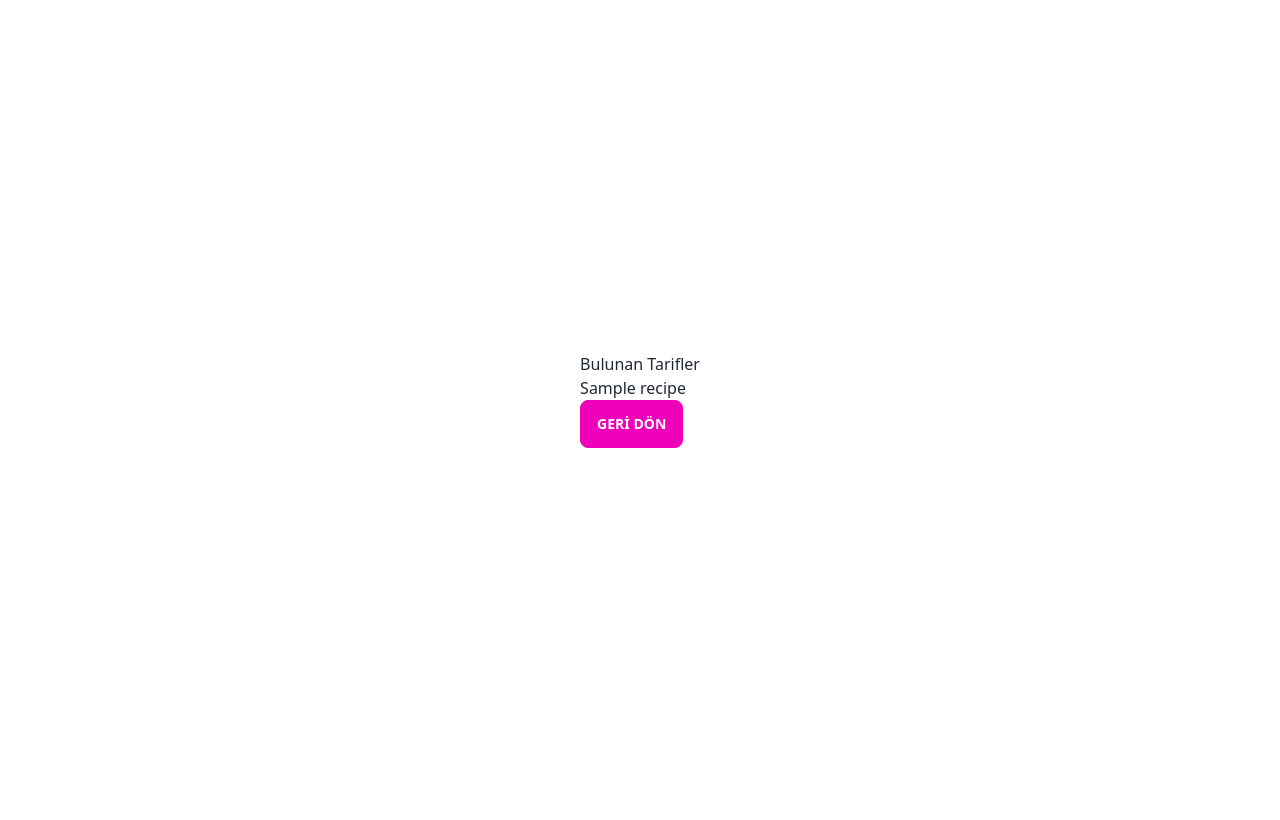
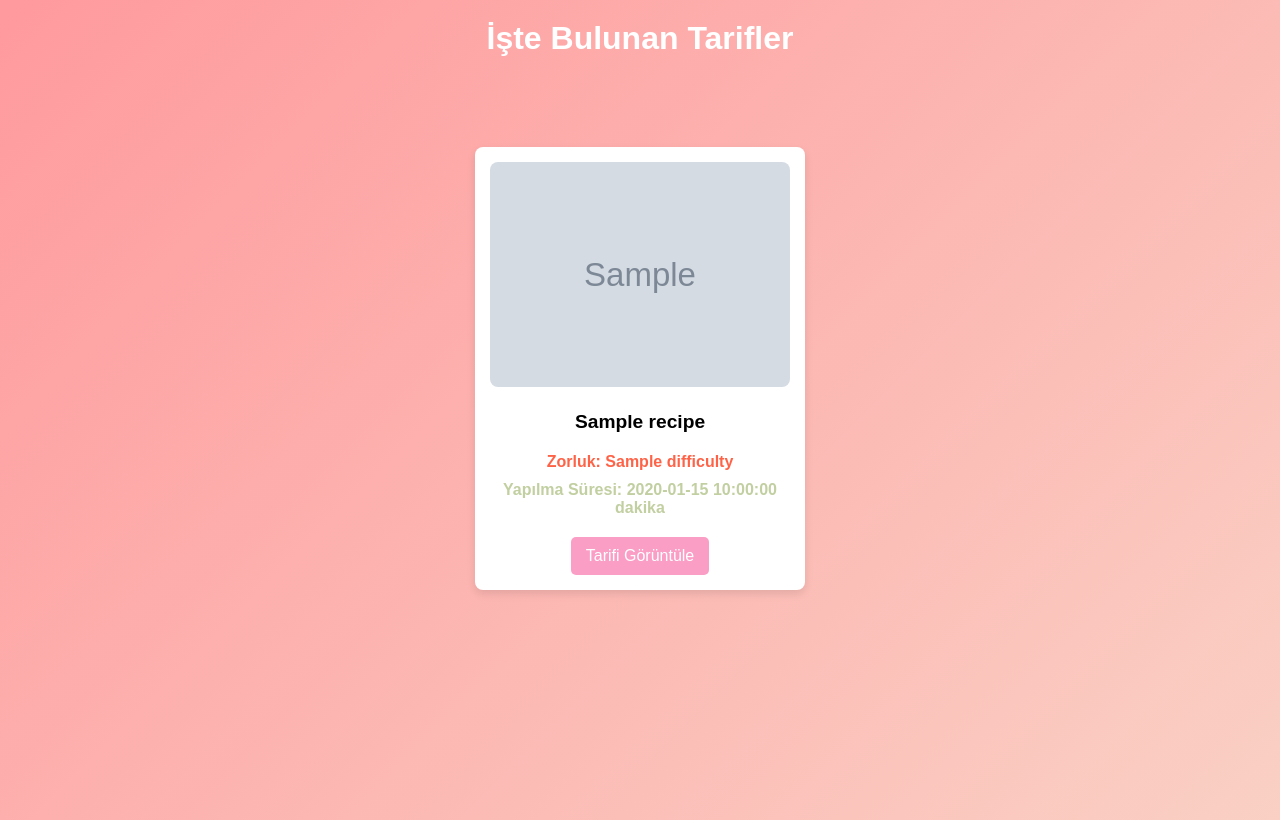
Before and after one commit to k0laa/Yemek_Tarif_Asistani, a Flask app: template templates/recipes.html in a window 1280 px wide. Before the commit the page ends 448 px from the top, so only its background shows below. Run offline with Flask 3, Linux system fonts and the light colour scheme; the template is opened without the code that fills it: most values are stand-ins (such as "Sample title", 1, 10 or a date in 2020); grey boxes marked "Sample" are stand-in pictures; some libraries are stand-ins or nearby versions.

Commit message:
ikinci sayfa

```diff
--- a/app.py
+++ b/app.py
@@ -43,4 +43,4 @@
 
 
 if __name__ == '__main__':
-    app.run(host='0.0.0.0', port=5000, debug=True)
+    app.run(host='0.0.0.0', port=5001, debug=True)
--- a/templates/recipes.html
+++ b/templates/recipes.html
@@ -1,36 +1,128 @@
 <!DOCTYPE html>
 <html lang="tr">
 <head>
-    <meta charset="UTF-8">
-    <meta name="viewport" content="width=device-width, initial-scale=1.0">
-    <title>Bulunan Tarifler</title>
-    <link href="https://cdn.jsdelivr.net/npm/daisyui@2.0.0/dist/full.css" rel="stylesheet">
+    <meta charset="UTF-8"> <!-- Sayfanın karakter setini UTF-8 olarak ayarlıyoruz. -->
+    <meta name="viewport" content="width=device-width, initial-scale=1.0"> <!-- Sayfanın mobil uyumlu olması için viewport ayarları. -->
+    <title>Recise Bot</title> <!-- Sayfa başlığı -->
     <style>
-        html, body {
-            height: 100%;
+        /* Sayfanın stilini burada belirliyoruz */
+        body {
+            font-family: Arial, sans-serif;  /* Font ailesini ayarlıyoruz */
+            margin: 0;  /* Sayfa kenarlarından boşluk bırakmıyoruz */
+            padding: 0;  /* Sayfanın padding (iç boşluk) özelliğini sıfırlıyoruz */
+            background: linear-gradient(135deg, #ff9a9e, #fad0c4); /* Sayfa arka plan rengini linear gradient ile değiştiriyoruz */
+            min-height: 100vh; /* Sayfanın tam ekran yüksekliğine ulaşmasını sağlıyoruz */
         }
-        body {
-            display: flex;
-            justify-content: center;
-            align-items: center;
-            margin: 0;
-            background-color: #1a202c; /* Koyu arka plan rengi */
+
+        h1 {
+            text-align: center;  /* Başlığı ortaya hizalıyoruz */
+            margin: 20px;  /* Başlığa dış boşluk ekliyoruz */
+            color: white;  /* Başlık rengini beyaz yapıyoruz */
+        }
+
+        .loading-message {
+            position: fixed;  /* Sayfanın ortasında sabit kalsın */
+            top: 50%;  /* Yüksekliğini ortalıyoruz */
+            left: 50%;  /* Yatayda ortalıyoruz */
+            transform: translate(-50%, -50%);  /* Gerçekten ortalamak için */
+            font-size: 1.5em;
+            color: white;
+            background-color: rgba(0, 0, 0, 0.5);  /* Yarı şeffaf bir arka plan */
+            padding: 20px;
+            border-radius: 10px;
+            z-index: 10;  /* Mesajın üstte görünmesini sağlıyoruz */
+        }
+
+        .recipes-container {
+            display: flex;  /* Tarife kartlarını yatayda sıralamak için Flexbox kullanıyoruz */
+            flex-wrap: wrap;  /* Kartların sarmasını sağlıyoruz */
+            justify-content: center;  /* Kartları ortalamak için center hizalıyoruz */
+            gap: 20px;  /* Kartlar arasına 20px boşluk bırakıyoruz */
+            padding-top: 50px;  /* Yüksekliği başlıkla uyumlu hale getirmek için boşluk bırakıyoruz */
+            filter: blur(5px);  /* Sayfanın geri kalan kısmını bulanık yapıyoruz */
+            transition: filter 0.3s ease;  /* Bulanıklık efektinin geçişini yumuşatıyoruz */
+        }
+
+        .recipe-card {
+            background-color: white;  /* Tarif kartlarının arka plan rengini beyaz yapıyoruz */
+            border-radius: 8px;  /* Köşeleri yuvarlatıyoruz */
+            box-shadow: 0 4px 8px rgba(0, 0, 0, 0.1);  /* Kartlara gölge ekliyoruz */
+            width: 300px;  /* Kartların genişliğini 300px yapıyoruz */
+            padding: 15px;  /* Kartların içindeki boşluğu ayarlıyoruz */
+            text-align: center;  /* Kart içeriğini ortalıyoruz */
+            margin-top: 20px;  /* Kartların üst kısmına boşluk ekliyoruz */
+        }
+
+        .recipe-card img {
+            width: 100%;  /* Resmi kartın tamamını kaplayacak şekilde boyutlandırıyoruz */
+            height: auto;  /* Yüksekliği otomatik ayarlıyoruz, orantılı kalmasını sağlıyoruz */
+            border-radius: 8px;  /* Resmin köşelerini yuvarlatıyoruz */
+        }
+
+        .recipe-card h3 {
+            font-size: 1.2em;  /* Başlık font boyutunu ayarlıyoruz */
+            margin: 20px 0;  /* Başlık çevresine boşluk ekliyoruz */
+        }
+
+        .recipe-card .difficulty,
+        .recipe-card .time {
+            font-size: 1em;  /* Zorluk ve süre yazılarının font boyutunu ayarlıyoruz */
+            margin: 10px 0;  /* Aralarına boşluk ekliyoruz */
+            color: #333;  /* Rengini koyu gri yapıyoruz */
+        }
+
+        .recipe-card .difficulty {
+            font-weight: bold;
+            color: #FF6347; /* Zorluk seviyesini kırmızı renkte yapıyoruz */
+        }
+
+        .recipe-card .time {
+            font-weight: bold;
+            color: #C1CFA1; /* Yapılma süresini turuncu renkte yapıyoruz */
+        }
+
+        .recipe-card a {
+            display: inline-block;  /* Bağlantıyı satır içi blok eleman olarak gösteriyoruz */
+            margin-top: 10px;  /* Bağlantıya üst boşluk ekliyoruz */
+            padding: 10px 15px;  /* Bağlantıya iç boşluk ekliyoruz */
+            background-color: #FB9EC6;  /* Bağlantıya mavi arka plan rengi ekliyoruz */
+            color: white;  /* Bağlantının metin rengini beyaz yapıyoruz */
+            text-decoration: none;  /* Bağlantı altını çizmemek için kaldırıyoruz */
+            border-radius: 5px;  /* Bağlantıya yuvarlak köşe veriyoruz */
+            font-size: 1em;  /* Bağlantı metninin font boyutunu ayarlıyoruz */
+        }
+
+        .recipe-card a:hover {
+            background-color: #FFCCE1;  /* Bağlantının üzerine gelindiğinde rengini değiştiriyoruz */
+        }
+
+        /* Yükleniyor mesajı kaybolduğunda sayfa bulanıklığını kaldır */
+        .recipes-container.no-blur {
+            filter: none;
         }
     </style>
 </head>
-<body class="bg-base-100 dark:bg-gray-900 dark:text-white">
-    <div class="w-full max-w-md p-6 bg-white dark:bg-gray-800 shadow-lg rounded-lg text-center">
-        <h1 class="text-3xl font-bold mb-4">Bulunan Tarifler</h1>
-        <ul class="list-disc list-inside text-left mx-auto w-full">
-            {% for recipe in recipes %}
-                <li class="mb-2">
-                    <a href="/recipe_details/{{ recipe['id'] }}" class="text-blue-500">{{ recipe['title'] }}</a>
-                </li>
-            {% endfor %}
-        </ul>
-        <div class="flex justify-center mt-4">
-            <a href="/" class="btn btn-secondary">Geri Dön</a>
-        </div>
+<body>
+    <div class="loading-message" id="loadingMessage">Tarifler yükleniyor...</div> <!-- Yükleniyor mesajı -->
+    <h1>İşte Bulunan Tarifler</h1>  <!-- Başlık: Bulunan Tarifler -->
+    <div class="recipes-container" id="recipesContainer">  <!-- Tarif kartlarının bulunduğu kapsayıcı -->
+        {% for recipe in recipes %}  <!-- Python'dan gelen 'recipes' verisini döngüyle gezerek her bir tarif için bir kart oluşturuyoruz -->
+            <div class="recipe-card">  <!-- Her tarif için bir kart -->
+                <img src="{{ recipe['image'] }}" alt="{{ recipe['title'] }}">  <!-- Tarifin resmini ve alt metnini yerleştiriyoruz -->
+                <h3>{{ recipe['title'] }}</h3>  <!-- Tarifin başlığını yazdırıyoruz -->
+                <p class="difficulty">Zorluk: {{ recipe['difficulty'] }}</p>  <!-- Tarifin zorluk seviyesini yazdırıyoruz -->
+                <p class="time">Yapılma Süresi: {{ recipe['time'] }} dakika</p>  <!-- Tarifin yapılma süresini yazdırıyoruz -->
+                <a href="{{ recipe['sourceUrl'] }}" target="_blank">Tarifi Görüntüle</a>  <!-- Tarife ait bağlantıyı ekliyoruz -->
+            </div>
+        {% endfor %}  <!-- Döngü sonlanıyor -->
     </div>
+
+    <script>
+        // Sayfa yüklendiğinde sadece yükleniyor mesajını gizleriz, başlık kalır ve tarifler net görünür
+        window.onload = function() {
+            document.getElementById('loadingMessage').style.display = 'none'; // Yükleniyor mesajını gizle
+            document.getElementById('recipesContainer').classList.add('no-blur'); // Tarifler bölmesini netleştir
+        };
+    </script>
 </body>
 </html>
```
